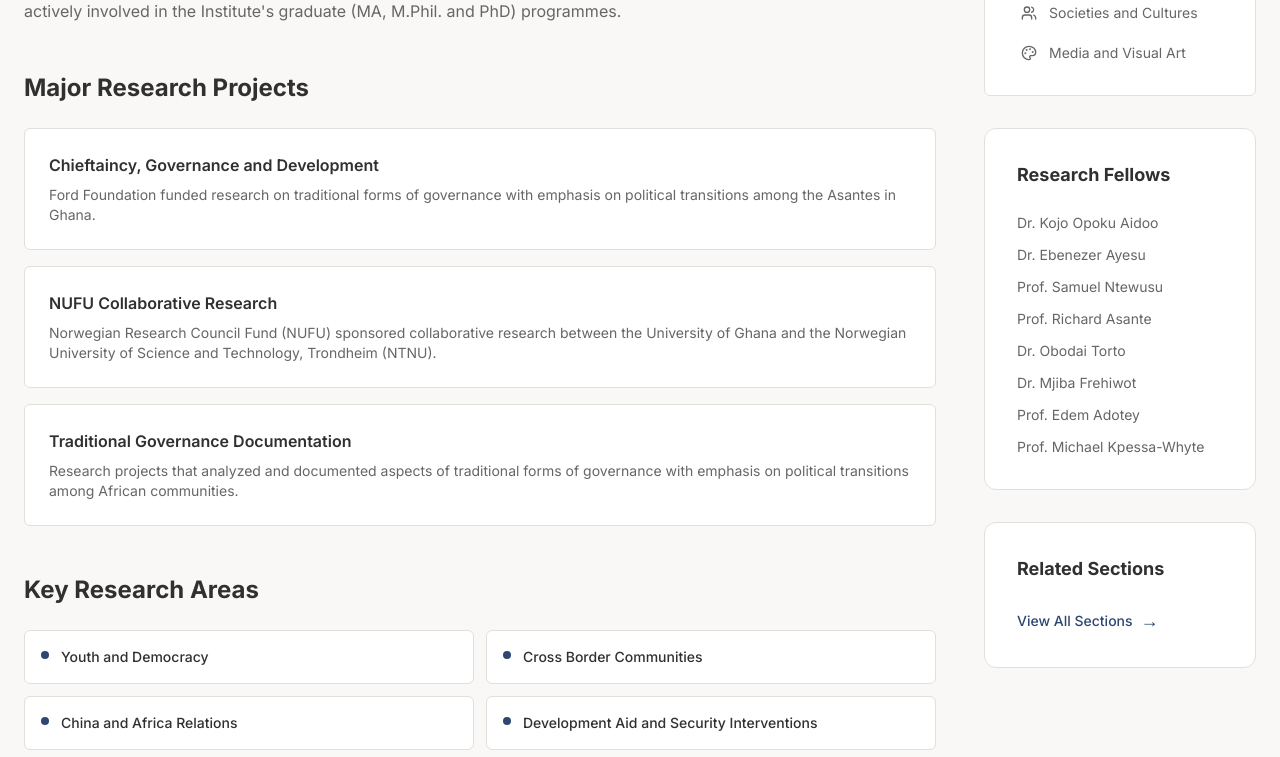
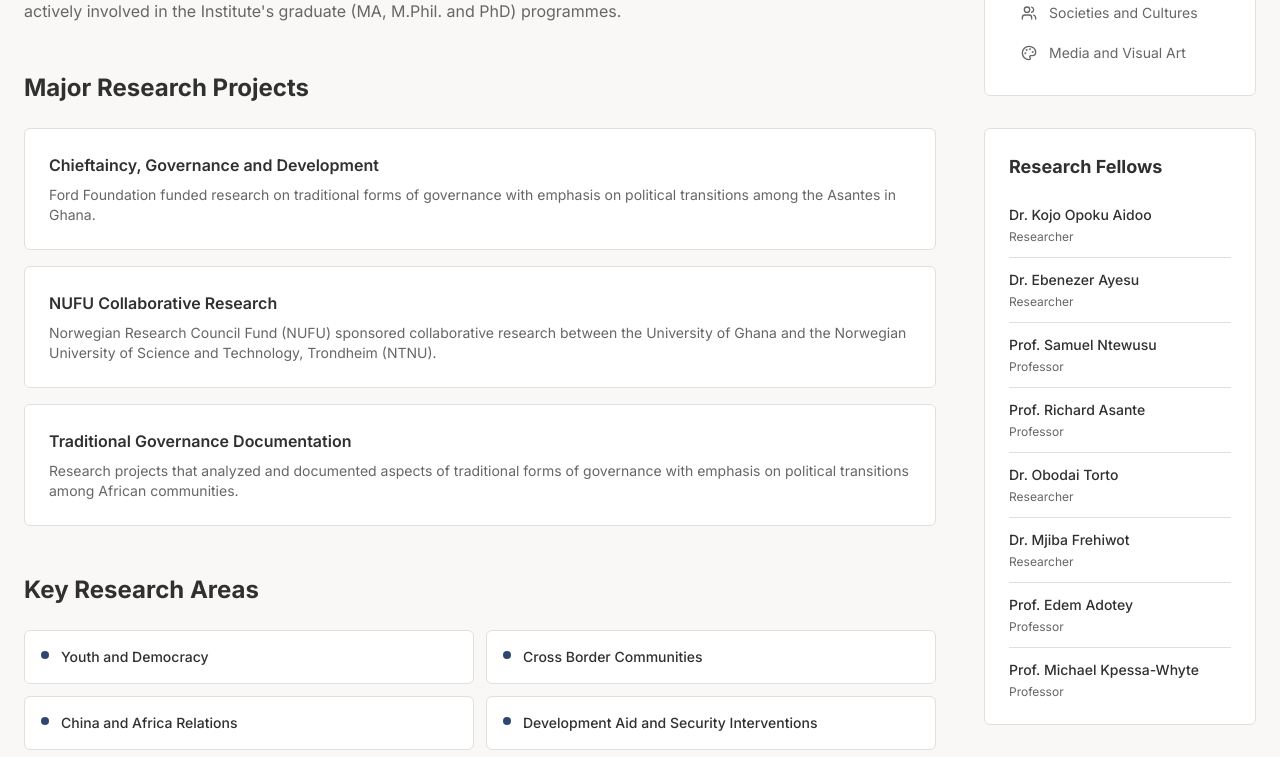
Before and after one commit to GeorgeGyasi/v0-institute-of-african-studies-website, a Next.js app: page /sections/african-history-politics in a window 1280 px wide. Shown: the part 740-1497 px from the top of the page. Built offline with nearby package versions, Linux system fonts and the light colour scheme.

Commit message:
refactor: standardize faculty styling across all sections\n\nUpdate Music, Dance, and Culture sections to use uniform faculty styling.

```diff
--- a/app/sections/african-history-politics/page.tsx
+++ b/app/sections/african-history-politics/page.tsx
@@ -12,14 +12,14 @@ export const metadata: Metadata = {
 
 export default function AfricanHistoryPoliticsPage() {
   const researchFellows = [
-    "Dr. Kojo Opoku Aidoo",
-    "Dr. Ebenezer Ayesu",
-    "Prof. Samuel Ntewusu",
-    "Prof. Richard Asante",
-    "Dr. Obodai Torto",
-    "Dr. Mjiba Frehiwot",
-    "Prof. Edem Adotey",
-    "Prof. Michael Kpessa-Whyte",
+    { name: "Dr. Kojo Opoku Aidoo", role: "Researcher" },
+    { name: "Dr. Ebenezer Ayesu", role: "Researcher" },
+    { name: "Prof. Samuel Ntewusu", role: "Professor" },
+    { name: "Prof. Richard Asante", role: "Professor" },
+    { name: "Dr. Obodai Torto", role: "Researcher" },
+    { name: "Dr. Mjiba Frehiwot", role: "Researcher" },
+    { name: "Prof. Edem Adotey", role: "Professor" },
+    { name: "Prof. Michael Kpessa-Whyte", role: "Professor" },
   ]
 
   const researchAreas = [
@@ -119,19 +119,20 @@ export default function AfricanHistoryPoliticsPage() {
               </div>
 
               {/* Research Fellows */}
-              <div className="rounded-xl border border-border bg-card p-8">
+              <div className="rounded-lg border border-border bg-card p-6">
                 <h3 className="text-lg font-bold text-foreground mb-6">Research Fellows</h3>
                 <div className="space-y-3">
                   {researchFellows.map((fellow) => (
-                    <p key={fellow} className="text-sm text-muted-foreground hover:text-foreground transition-colors">
-                      {fellow}
-                    </p>
+                    <div key={fellow.name} className="pb-3 border-b border-border last:border-b-0 last:pb-0">
+                      <p className="text-sm font-medium text-foreground">{fellow.name}</p>
+                      <p className="text-xs text-muted-foreground mt-1">{fellow.role}</p>
+                    </div>
                   ))}
                 </div>
               </div>
 
               {/* Quick Links */}
-              <div className="rounded-xl border border-border bg-card p-8">
+              <div className="rounded-lg border border-border bg-card p-6">
                 <h3 className="text-lg font-bold text-foreground mb-6">Related Sections</h3>
                 <div className="space-y-3">
                   <Link
--- a/app/sections/language-literature-drama/page.tsx
+++ b/app/sections/language-literature-drama/page.tsx
@@ -201,13 +201,14 @@ export default function LanguageLiteratureDramaPage() {
               </div>
 
               {/* Staff Members */}
-              <div className="rounded-xl border border-border bg-card p-8">
+              <div className="rounded-lg border border-border bg-card p-6">
                 <h3 className="text-lg font-bold text-foreground mb-6">Section Members</h3>
                 <div className="space-y-3">
                   {staffMembers.map((member) => (
-                    <p key={member.name} className="text-sm text-muted-foreground hover:text-foreground transition-colors">
-                      {member.name}
-                    </p>
+                    <div key={member.name} className="pb-3 border-b border-border last:border-b-0 last:pb-0">
+                      <p className="text-sm font-medium text-foreground">{member.name}</p>
+                      <p className="text-xs text-muted-foreground mt-1">{member.role}</p>
+                    </div>
                   ))}
                 </div>
               </div>
--- a/app/sections/music-dance/page.tsx
+++ b/app/sections/music-dance/page.tsx
@@ -145,14 +145,14 @@ export default function MusicDancePage() {
               </div>
 
               {/* Faculty */}
-              <div className="rounded-lg border border-border p-6">
-                <h3 className="font-serif text-lg font-bold text-foreground mb-4">
+              <div className="rounded-lg border border-border bg-card p-6">
+                <h3 className="text-lg font-bold text-foreground mb-6">
                   Faculty
                 </h3>
-                <div className="space-y-4">
+                <div className="space-y-3">
                   {faculty.map((member, index) => (
-                    <div key={index} className="pb-4 border-b border-border last:border-0 last:pb-0">
-                      <h4 className="font-semibold text-sm text-foreground">{member.name}</h4>
+                    <div key={index} className="pb-3 border-b border-border last:border-b-0 last:pb-0">
+                      <p className="text-sm font-medium text-foreground">{member.name}</p>
                       <p className="text-xs text-muted-foreground mt-1">{member.role}</p>
                     </div>
                   ))}
@@ -160,8 +160,8 @@ export default function MusicDancePage() {
               </div>
 
               {/* Key Focus Areas */}
-              <div className="rounded-lg border border-border p-6">
-                <h3 className="font-serif text-lg font-bold text-foreground mb-4">
+              <div className="rounded-lg border border-border bg-card p-6">
+                <h3 className="text-lg font-bold text-foreground mb-6">
                   Key Focus Areas
                 </h3>
                 <ul className="space-y-2">
@@ -173,9 +173,8 @@ export default function MusicDancePage() {
                     "Performance Studies",
                     "Heritage Preservation",
                   ].map((area, index) => (
-                    <li key={index} className="flex items-start gap-2">
-                      <span className="mt-1 h-2 w-2 rounded-full bg-secondary flex-shrink-0" />
-                      <span className="text-sm text-muted-foreground">{area}</span>
+                    <li key={index} className="text-sm text-muted-foreground hover:text-foreground transition-colors">
+                      {area}
                     </li>
                   ))}
                 </ul>
--- a/app/sections/religions-philosophy/page.tsx
+++ b/app/sections/religions-philosophy/page.tsx
@@ -141,7 +141,7 @@ export default function ReligionsPhilosophyPage() {
               </div>
 
               {/* Faculty Members */}
-              <div className="rounded-lg border border-border bg-card p-8">
+              <div className="rounded-lg border border-border bg-card p-6">
                 <h3 className="text-lg font-bold text-foreground mb-6">Faculty Members</h3>
                 <div className="space-y-3">
                   {faculty.map((member) => (
@@ -154,7 +154,7 @@ export default function ReligionsPhilosophyPage() {
               </div>
 
               {/* Key Research Areas */}
-              <div className="rounded-lg border border-border bg-card p-8">
+              <div className="rounded-lg border border-border bg-card p-6">
                 <h3 className="text-lg font-bold text-foreground mb-6">Key Research Areas</h3>
                 <ul className="space-y-2">
                   {[
--- a/app/sections/societies-cultures/page.tsx
+++ b/app/sections/societies-cultures/page.tsx
@@ -163,23 +163,23 @@ export default function SocietiesCulturesPage() {
               </div>
 
               {/* Faculty */}
-              <div className="rounded-lg border border-border p-6 bg-card">
-                <h3 className="font-serif text-lg font-bold text-foreground mb-4">
+              <div className="rounded-lg border border-border bg-card p-6">
+                <h3 className="text-lg font-bold text-foreground mb-6">
                   Faculty Members
                 </h3>
-                <ul className="space-y-3">
+                <div className="space-y-3">
                   {faculty.map((member, index) => (
                     <div key={index} className="pb-3 border-b border-border last:border-b-0 last:pb-0">
-                      <p className="font-semibold text-sm text-foreground">{member.name}</p>
-                      <p className="text-xs text-muted-foreground">{member.expertise}</p>
+                      <p className="text-sm font-medium text-foreground">{member.name}</p>
+                      <p className="text-xs text-muted-foreground mt-1">{member.expertise}</p>
                     </div>
                   ))}
-                </ul>
+                </div>
               </div>
 
               {/* Key Areas */}
-              <div className="rounded-lg border border-border p-6 bg-card">
-                <h3 className="font-serif text-lg font-bold text-foreground mb-4">
+              <div className="rounded-lg border border-border bg-card p-6">
+                <h3 className="text-lg font-bold text-foreground mb-6">
                   Key Focus Areas
                 </h3>
                 <ul className="space-y-2">
@@ -193,9 +193,8 @@ export default function SocietiesCulturesPage() {
                     "Community Governance",
                     "Resource Management",
                   ].map((area, index) => (
-                    <li key={index} className="flex items-start gap-2">
-                      <span className="mt-1 h-1.5 w-1.5 rounded-full bg-secondary flex-shrink-0" />
-                      <span className="text-sm text-muted-foreground">{area}</span>
+                    <li key={index} className="text-sm text-muted-foreground hover:text-foreground transition-colors">
+                      {area}
                     </li>
                   ))}
                 </ul>
```
